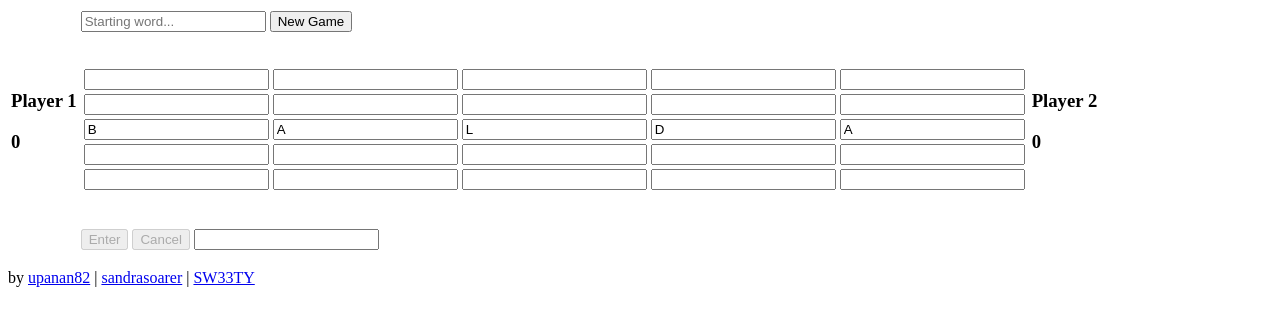
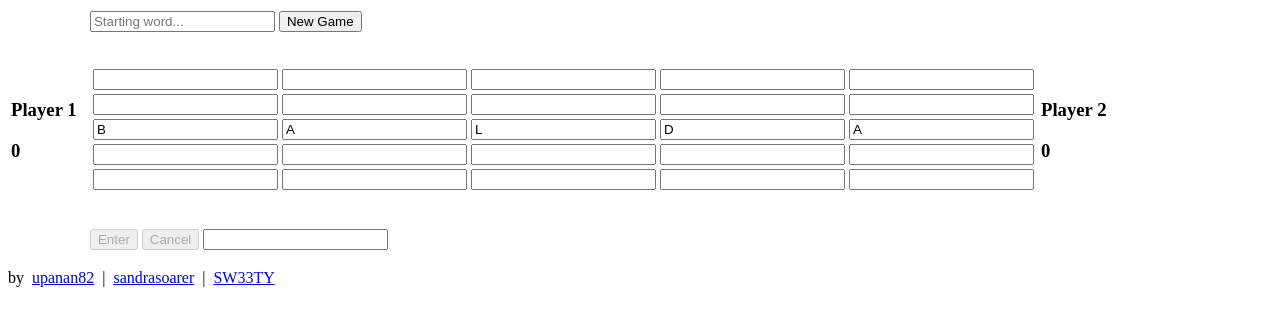
Before and after one commit to sandrasoarer/balda-1, a plain HTML site: page index.html in a window 1280 px wide. Drawn offline with nearby package versions, Linux system fonts and the light colour scheme; files that its build step writes are made by us from their sources.

Commit message:
Update index.html

```diff
--- a/index.html
+++ b/index.html
@@ -1,7 +1,11 @@
+<!DOCTYPE html>
 <html>
 	<head>
 	    <meta charset="UTF-8">
 	    <title>Balda Game</title>
+		<script type="text/javascript" src="/view/js/jquery.js"></script>
+		<script type="text/javascript" src="/view/js/script.js"></script>
+		<link rel="stylesheet" href="/view/css/style.css">
     </head>
     <body>
 	    <div class="content">
@@ -10,7 +14,7 @@
 				    <table>
 					    <tr>
 						    <td class="player">
-<h3 id="p1">Player 1 </h3>
+							    <h3 id="p1">Player 1 &#160;</h3>
 							    <h3 id="points1">0</h3>
 							    <ul id="words1">
 							    </ul>
@@ -61,14 +65,14 @@
 							    <input type="text" id="newWord" class="input int" readonly>
 						    </td>
 						    <td class="player">
-<h3 id="p2">Player 2 </h3>
+							    <h3 id="p2">Player 2 &#160;</h3>
 							    <h3 id="points2">0</h3>
 							    <ul id="words2">
 							    </ul>
 						    </td>
 					    </tr>
 				    </table>
-<p class="p">by <a class="a" target='_blank' href="https://github.com/upanan82">upanan82</a> | <a class="a" target='_blank' href="https://github.com/sandrasoarer">sandrasoarer</a> | <a class="a" target='_blank' href="https://github.com/SW33TY">SW33TY</a></p>
+				    <p class="p">by &#160;<a class="a" target='_blank' href="https://github.com/upanan82">upanan82</a>&#160; | &#160;<a class="a" target='_blank' href="https://github.com/sandrasoarer">sandrasoarer</a>&#160; | &#160;<a class="a" target='_blank' href="https://github.com/SW33TY">SW33TY</a></p>
 		  	    </div>
 	  	    </div>
 	    </div>
```
Lines whose indentation alone changed are shown as unchanged.
